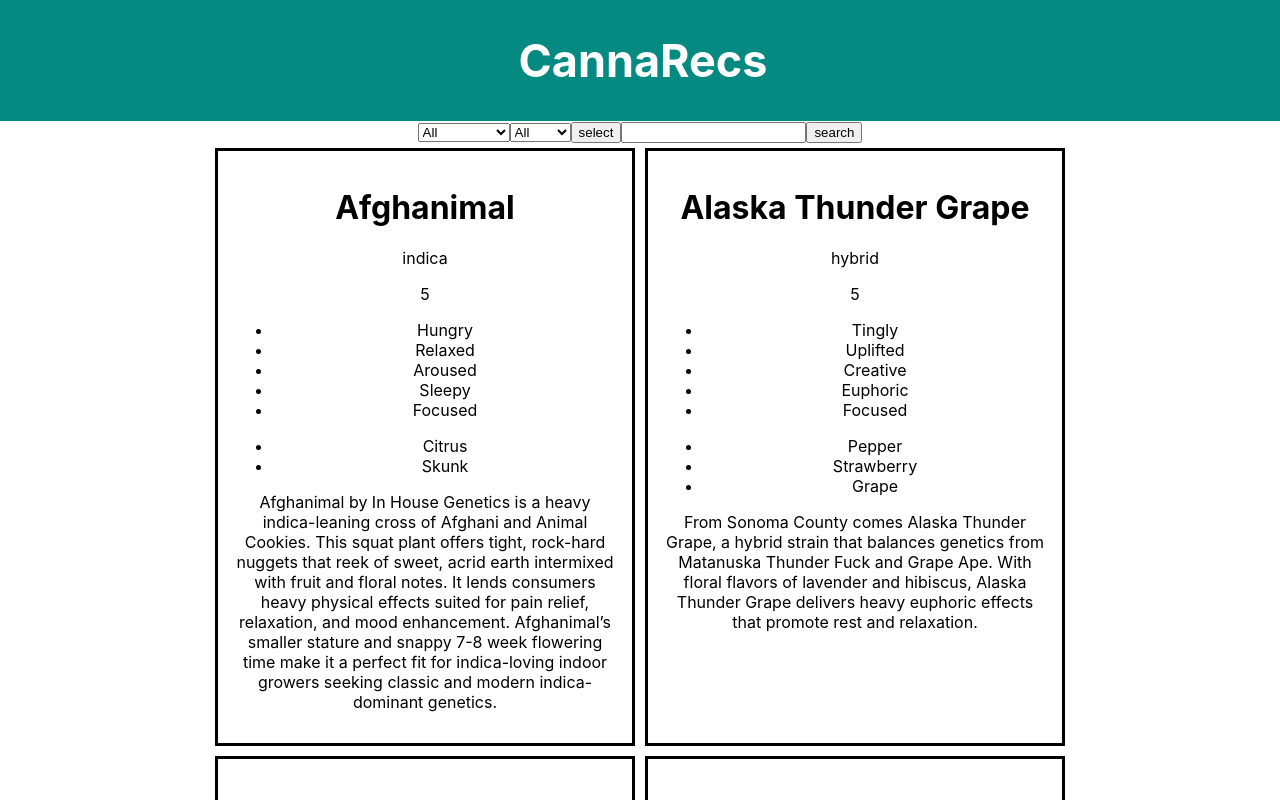
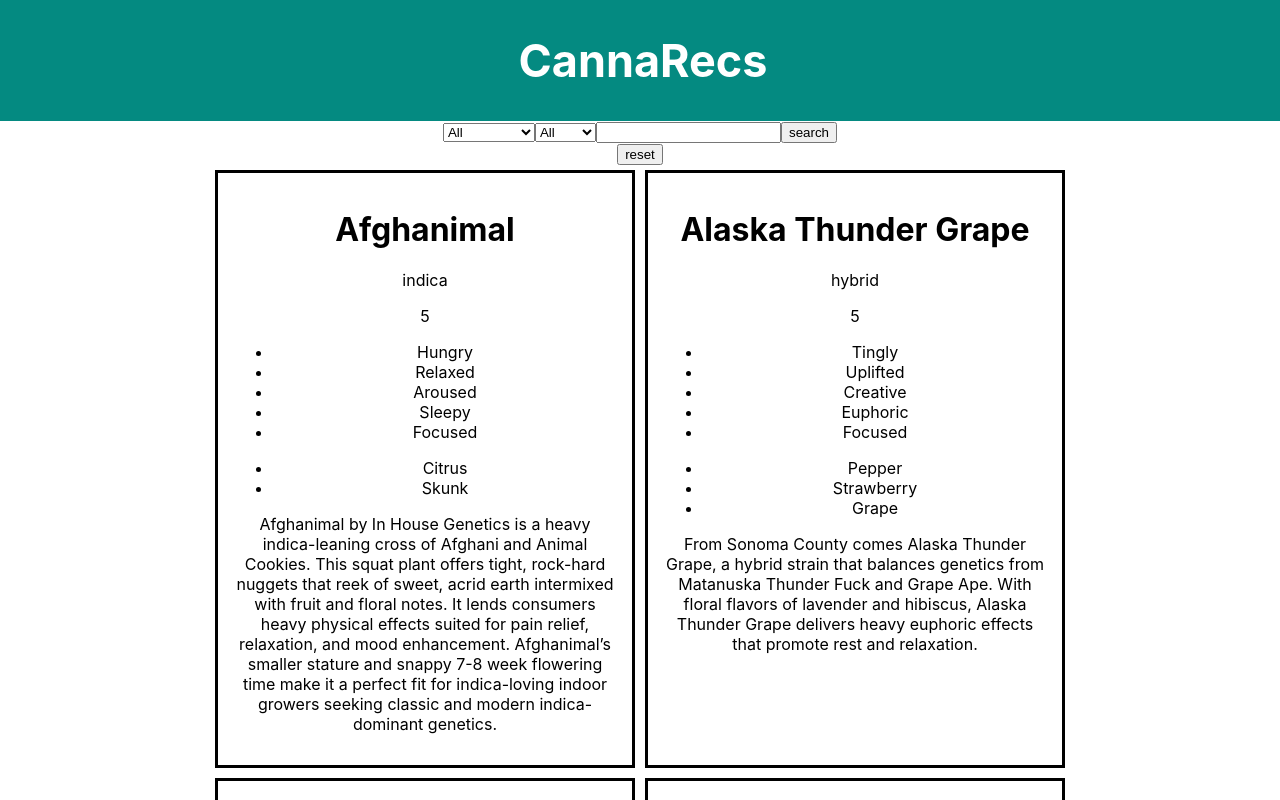
Before and after one commit to OneCodeMan/tangela-merkel, a React (Create React App) app: page / in a window 1280 px wide. Shown: the top 800 px of the page. Built offline with nearby package versions, Linux system fonts and the light colour scheme.

Commit message:
some complications with search. figuring it out.

```diff
--- a/src/components/StrainList/StrainList.js
+++ b/src/components/StrainList/StrainList.js
@@ -46,12 +46,24 @@ class StrainList extends Component {
   handleCategorySelectValue(event) {
       console.log('category: ', event.target.value);
       this.setState({ selectCategoryValue: event.target.value});
+
+      let newStrainList = _.orderBy(categoryMap[this.state.selectCategoryValue], 'rating', 'desc');
+
+      console.log(newStrainList);
+      this.setState({ strainsToDisplay: newStrainList.slice(0, 11) }); // just for debugging
   }
 
  handleTypeSelectValue(event) {
     console.log('type: ', event.target.value);
     this.setState({ selectTypeValue: event.target.value});
- }
+
+    let newStrainList = this.state.selectTypeValue === 'all' ?
+                        this.state.strainsToDisplay :
+                        this.state.strainsToDisplay.filter(strain => strain.type === event.target.value);
+
+    console.log('new strain list from handleSelectTypeValue', newStrainList);
+    this.setState({ strainsToDisplay: newStrainList.slice(0, 11) }); // just for debugging
+  }
 
  handleQueryChange(e) {
     this.setState({ query: e.target.value });
@@ -66,6 +78,12 @@ class StrainList extends Component {
       console.log(newStrainList);
       this.setState({ strainsToDisplay: newStrainList.slice(0, 11) }); // just for debugging
     //   this.setState({ strainsToDisplay: newStrainList });
+  }
+
+  handleReset() {
+      this.setState({ strainsToDisplay: _.orderBy(categoryMap.all, 'rating', 'desc').slice(0, 11) });
+      this.setState({ selectCategoryValue: 'all' });
+      this.setState({ selectTypeValue: 'all' });
   }
 
   handleQuerySearch() {
@@ -99,13 +117,14 @@ class StrainList extends Component {
                 <option value="indica">Indica</option>
                 <option value="sativa">Sativa</option>
             </select>
-            <button onClick={() => this.handleClick()}>select</button>
             <input type="text"
                className="search-input"
                value={this.state.query}
                onChange={this.handleQueryChange.bind(this)}
               />
             <button onClick={() => this.handleQuerySearch()}>search</button>
+            <br />
+            <button onClick={() => this.handleReset()}>reset</button>
             <div className={css(styles.strains)}>
                 {this.state.strainsToDisplay.map((strain, index) => (
                     <Strain strain={strain} key={index}/>
```
